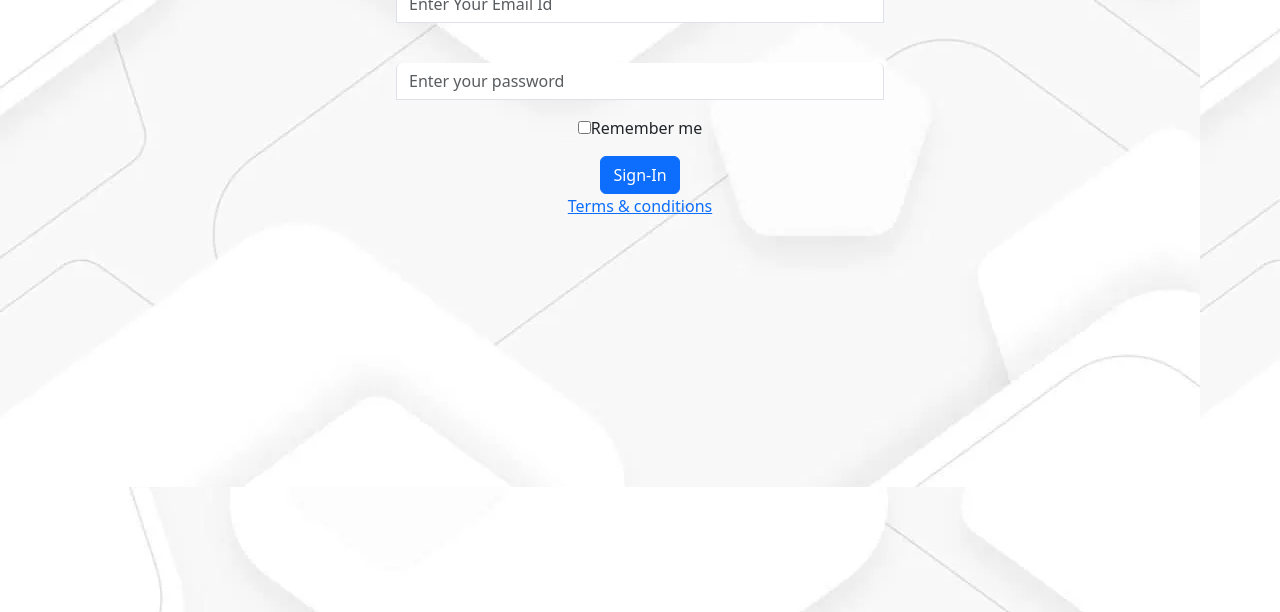
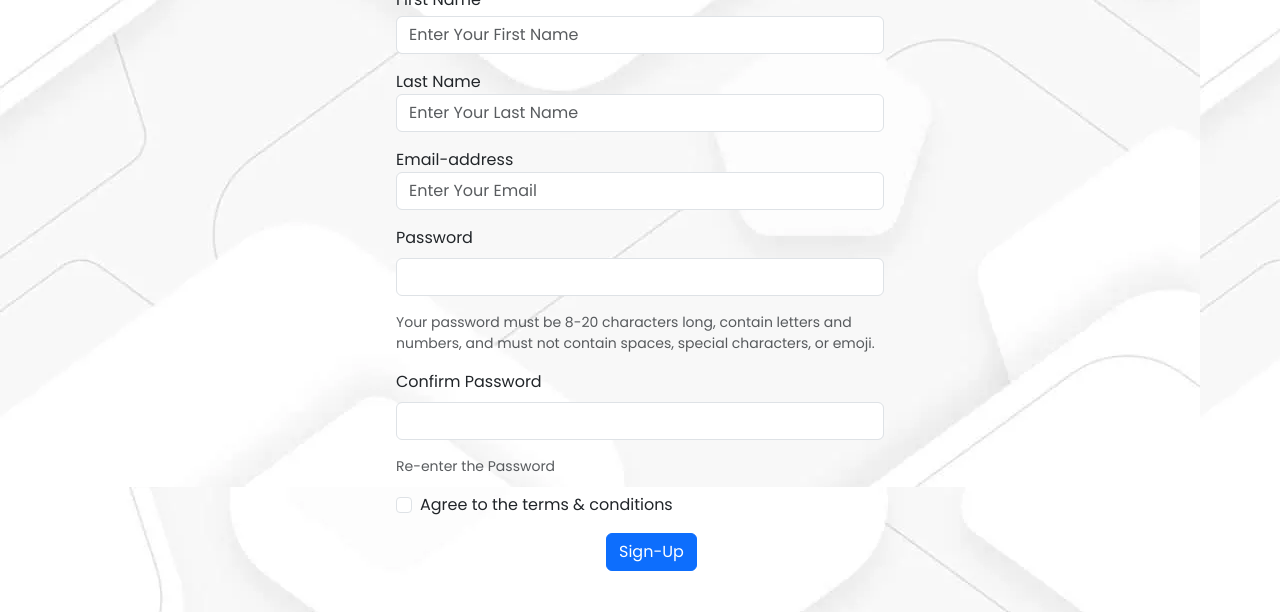
Before and after one commit to Ashika2127/Login-form-using-HTML-CSS-bootstrap, a plain HTML site: page index.html in a window 1280 px wide. Shown: the part 188-800 px from the top of the page. Drawn offline with nearby package versions, Linux system fonts and the light colour scheme; a web font is replaced by a local one.

Commit message:
Add files via upload

```diff
--- a/index.html
+++ b/index.html
@@ -1,38 +1,53 @@
 <!DOCTYPE html>
 <html lang="en">
   <head>
-    <meta charset="utf-8" />
-    <meta name="viewport" content="width=device-width, initial-scale=1" />
-    <title>Login form</title>
+    <meta charset="UTF-8" />
+    <meta name="viewport" content="width=device-width, initial-scale=1.0" />
+
+    <title>Registration form</title>
+    <link rel="icon" type="image" href="/check-form-icon-vector-21679796.jpg" />
+    <link rel="stylesheet" href="" />
     <link
       href="https://cdn.jsdelivr.net/npm/bootstrap@5.3.3/dist/css/bootstrap.min.css"
       rel="stylesheet"
       integrity="sha384-QWTKZyjpPEjISv5WaRU9OFeRpok6YctnYmDr5pNlyT2bRjXh0JMhjY6hW+ALEwIH"
       crossorigin="anonymous"
     />
+    <link rel="preconnect" href="https://fonts.googleapis.com" />
+    <link rel="preconnect" href="https://fonts.gstatic.com" crossorigin />
+    <link
+      href="https://fonts.googleapis.com/css2?family=Poppins:ital,wght@0,100;0,200;0,300;0,400;0,500;0,600;0,700;0,800;0,900;1,100;1,200;1,300;1,400;1,500;1,600;1,700;1,800;1,900&family=Sono:wght@200..800&display=swap"
+      rel="stylesheet"
+    />
     <style>
       body {
         background-image: url(./powerpoint-slide-with-white-background-SB02298-min-scaled.webp);
       }
-      input[type="email"] {
+      body {
+        font-family: "Poppins", sans-serif;
+        font-weight: 400;
+        font-style: normal;
+      }
+      input[type="Fname"] {
         border-bottom-left-radius: 0px;
         border-bottom-right-radius: 0px;
+        border-top: 0px;
       }
-      input[type="password"] {
+      input[type="Lname"] {
         border-bottom-left-radius: 0px;
         border-bottom-right-radius: 0px;
         border-top: 0px;
       }
     </style>
   </head>
+
   <body>
-    <div class="text-center">
-      <form style="max-width: 488px; margin: auto">
+    <div class="text-center form mb-3">
       <svg
         class="mt-4"
         xmlns="http://www.w3.org/2000/svg"
-          width="85"
-          height="75"
+        width="75"
+        height="80"
         fill="currentColor"
         class="bi bi-android"
         viewBox="0 0 16 16"
@@ -41,33 +56,86 @@
           d="M2.76 3.061a.5.5 0 0 1 .679.2l1.283 2.352A8.9 8.9 0 0 1 8 5a8.9 8.9 0 0 1 3.278.613l1.283-2.352a.5.5 0 1 1 .878.478l-1.252 2.295C14.475 7.266 16 9.477 16 12H0c0-2.523 1.525-4.734 3.813-5.966L2.56 3.74a.5.5 0 0 1 .2-.678ZM5 10a1 1 0 1 0 0-2 1 1 0 0 0 0 2m6 0a1 1 0 1 0 0-2 1 1 0 0 0 0 2"
         />
       </svg>
-        <h1 class="h3 mb-3">Please Sign in</h1>
-        <label for="Email" class="sr-only"></label>
+    </div>
+    <h1 style="text-align: center">Sign-Up!</h1>
+    <div class="form-group">
+      <form style="max-width: 488px; margin: auto" ;>
+        <div>
+          <label class="mb-1" for="Fname">First Name</label>
           <input
+            class="form-control mb-3"
+            type="text"
+            type="Fname"
+            id="Fname"
+            placeholder="Enter Your First Name"
+          />
+        </div>
+
+        <div class="form-group">
+          <label for="Lname">Last Name</label>
+          <input
+            class="form-control mb-3"
+            type="text"
+            type="Lname"
+            id="Lname"
+            placeholder="Enter Your Last Name"
+          />
+        </div>
+        <div class="form-group">
+          <label for="Fname">Email-address</label>
+          <input
+            class="form-control mb-3"
+            type="text"
             type="email"
-          id="email-address"
+            id="email"
+            placeholder="Enter Your Email"
+          />
+        </div>
+        <label for="inputPassword5" class="form-label">Password</label>
+        <input
           class="form-control mb-3"
-          placeholder="Enter Your Email Id"
+          type="password"
+          id="inputPassword5"
+          class="form-control"
+          aria-describedby="passwordHelpBlock"
         />
-        <label for="Password" class="sr-only"></label>
+        <div id="passwordHelpBlock" class="form-text mb-3">
+          Your password must be 8-20 characters long, contain letters and
+          numbers, and must not contain spaces, special characters, or emoji.
+        </div>
+        <label for="inputPassword5" class="form-label">Confirm Password</label>
         <input
+          class="form-control mb-3"
           type="password"
-          id="password"
+          id="inputPassword5"
           class="form-control"
-          placeholder="Enter your password"
+          aria-describedby="passwordHelpBlock"
         />
-        <div class="checkbox mt-3">
-          <label>
-            <input type="checkbox" value="Remember me" id="" />Remember me
+        <div id="passwordHelpBlock" class="form-text mb-3">
+          Re-enter the Password
+        </div>
+        <div class="form-group">
+          <div class="form-check">
+            <input class="form-check-input" type="checkbox" id="gridCheck" />
+            <label class="form-check-label" for="gridCheck">
+              Agree to the terms & conditions
             </label>
           </div>
-
           <div class="d-grid gap-2 d-md-block mt-3">
-          <button class="btn btn-primary" type="button">Sign-In</button>
+            <a href="./login.html">
+              <button
+                class="btn btn-primary"
+                type="button"
+                style="margin-left: 210px"
+              >
+                Sign-Up
+              </button></a
+            >
           </div>
-        <div><a class="mt-3" href="#">Terms & conditions</a></div>
+        </div>
       </form>
     </div>
+
     <script
       src="https://cdn.jsdelivr.net/npm/bootstrap@5.3.3/dist/js/bootstrap.bundle.min.js"
       integrity="sha384-YvpcrYf0tY3lHB60NNkmXc5s9fDVZLESaAA55NDzOxhy9GkcIdslK1eN7N6jIeHz"
```
Also changed, not shown: Success.html (added, +29 -0 lines), login.html (added, +88 -0 lines). Lines whose indentation alone changed are shown as unchanged.
